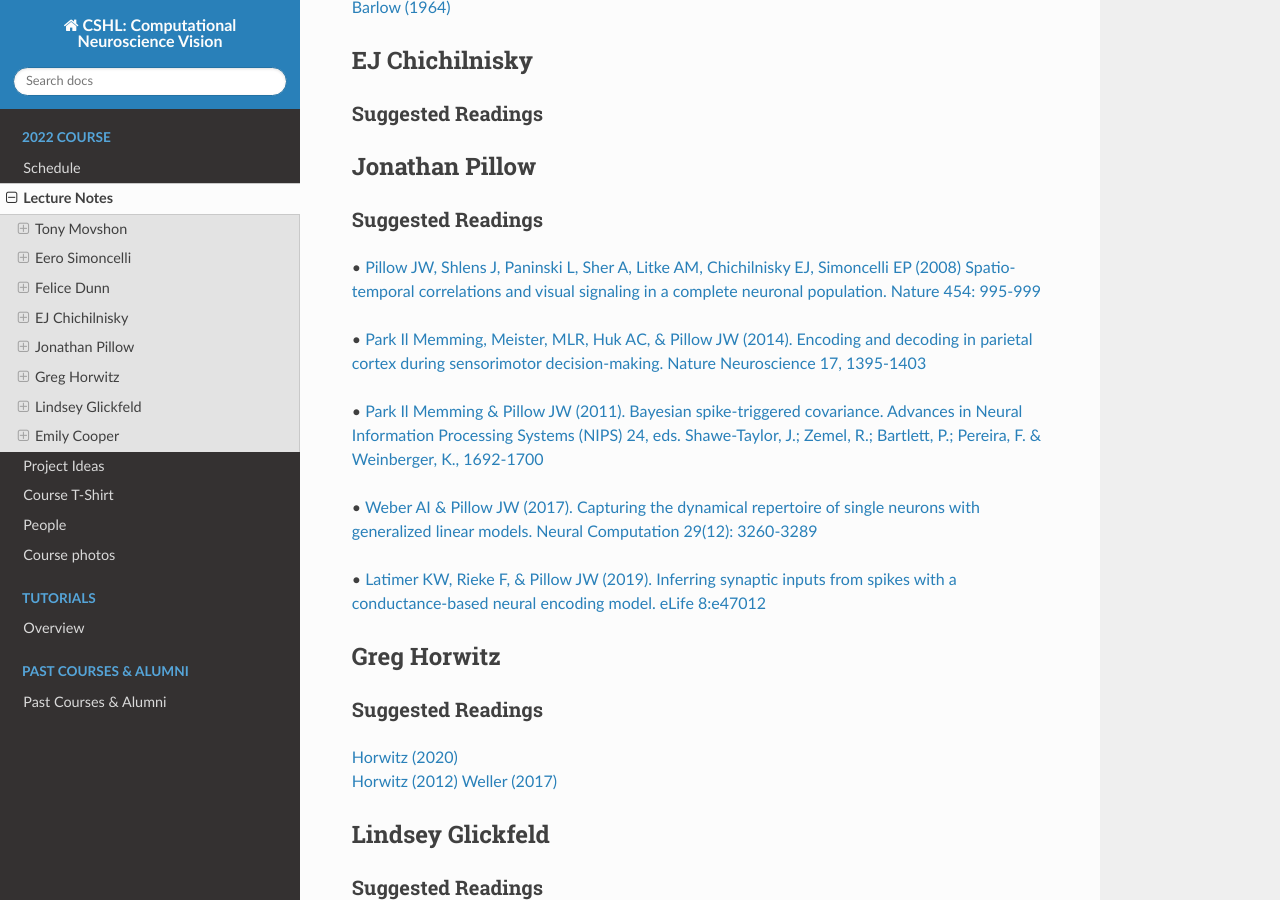
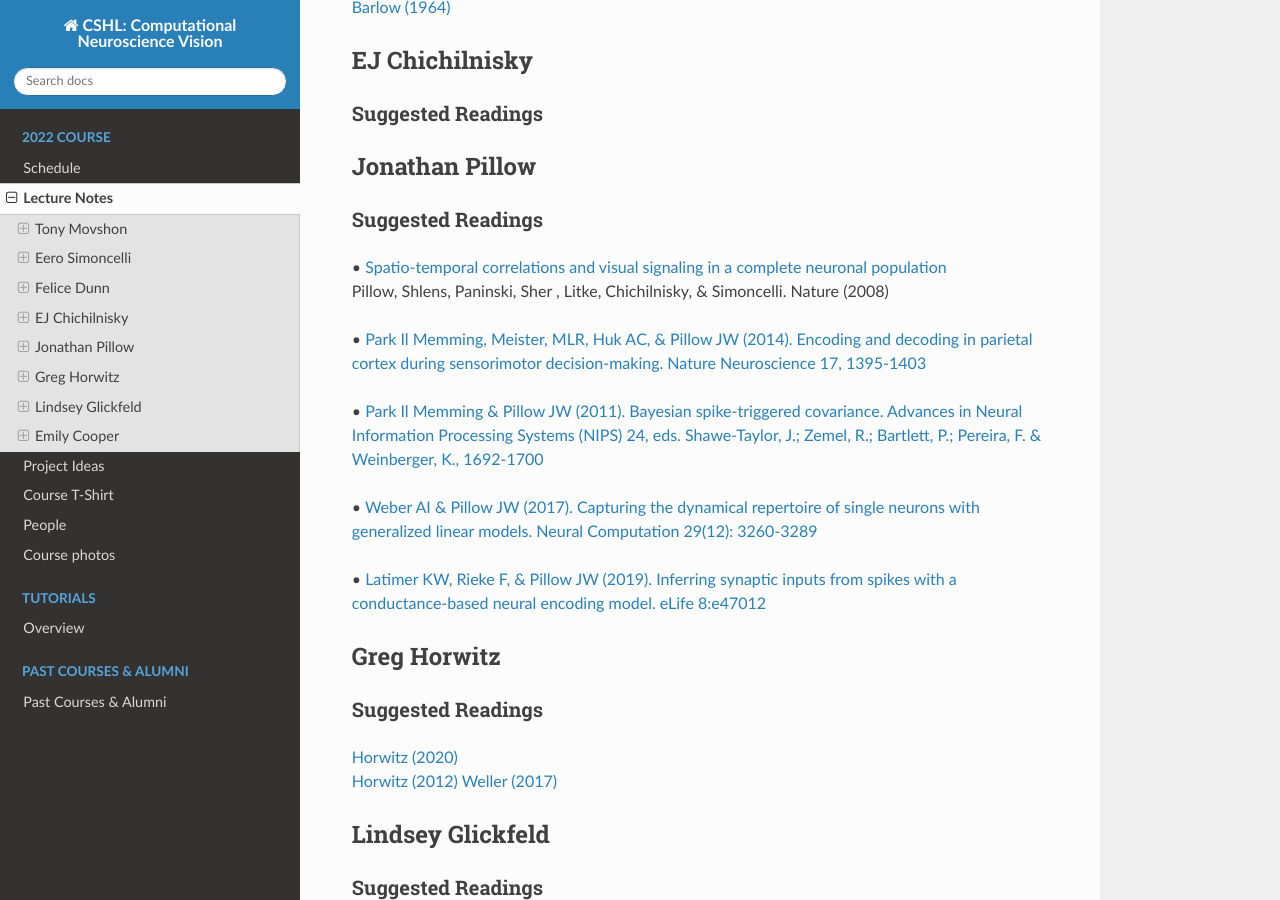
Before and after one commit to CSHL-comp-neuro-vision/website, a Sphinx documentation site: the page built from source/2022/lecture_notes.md, in a window 1280 px wide and 900 px high, scrolled down 1468 px. Built offline with Sphinx 7.4.7 and the Read the Docs theme 2.0.0, drawn with Linux system fonts in a browser that asks for light colours.

Commit message:
Update lecture_notes.md

```diff
--- a/source/2022/lecture_notes.md
+++ b/source/2022/lecture_notes.md
@@ -67,7 +67,8 @@ https://www.cns.nyu.edu/~lcv/pubs/makeAbs.php?loc=Portilla99
 
 ### Suggested Readings
 
-• <A HREF="http://pillowlab.princeton.edu/pubs/abs_Pillow08_nature.html">Pillow JW, Shlens J, Paninski L, Sher A, Litke AM, Chichilnisky EJ, Simoncelli EP (2008) Spatio-temporal correlations and visual signaling in a complete neuronal population. Nature 454: 995-999</A>
+• <A HREF="http://pillowlab.princeton.edu/pubs/abs_Pillow08_nature.html">Spatio-temporal correlations and visual signaling in a complete neuronal population</A>\
+Pillow, Shlens, Paninski, Sher , Litke, Chichilnisky, & Simoncelli. Nature (2008)
 
 • <A HREF="http://pillowlab.princeton.edu/pubs/abs_ParkI_NN14.html">Park Il Memming, Meister, MLR, Huk AC, & Pillow JW (2014). Encoding and decoding in parietal cortex during sensorimotor decision-making. Nature Neuroscience 17, 1395-1403</A>
 
```
